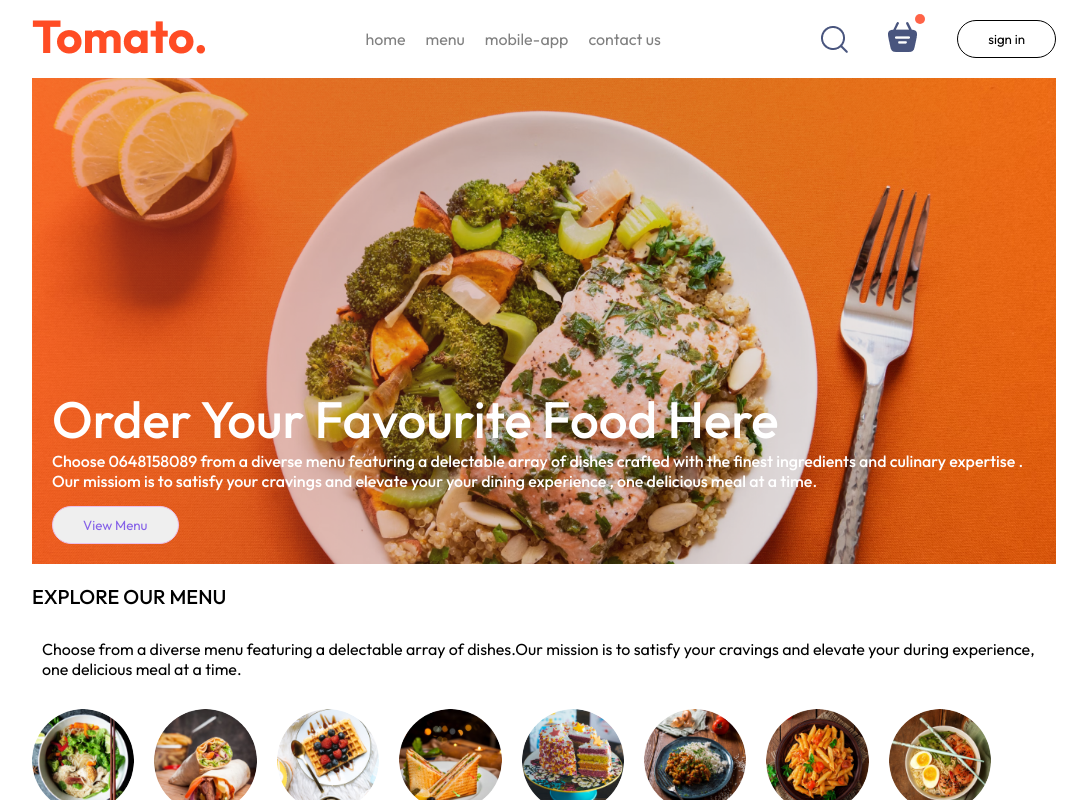
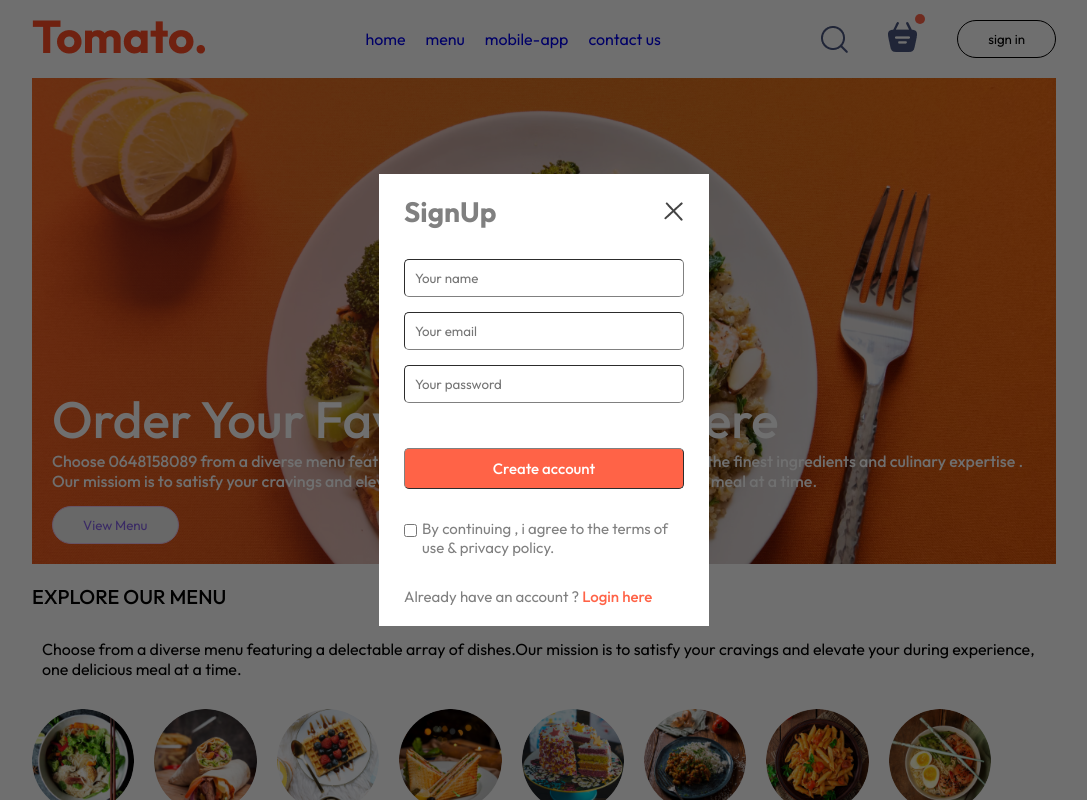
Before and after one commit to IzzaYoucef/Full-Stack-Food-Delivery-Website, a React (Vite) app in the folder frontend/: page / in a window 1280 px wide. Both pictures are taken after a click on the button "sign in". Shown: the top 800 px of the page, without its empty margins (96-1183 px from the left). Built offline with nearby package versions, Linux system fonts and the light colour scheme.

Commit message:
complete Navbar logic , add sign in and sign up page

```diff
--- a/frontend/src/App.jsx
+++ b/frontend/src/App.jsx
@@ -1,14 +1,21 @@
-import React from 'react'
+import React, { useEffect, useState } from 'react'
 import Navbar from './components/Navbar/Navbar'
 import { Route, Routes } from 'react-router-dom'
 import Home from './pages/Home/Home'
 import Footer from './components/Footer/Footer'
+import LoginPopup from './components/LoginPopup/LoginPopup'
 
 const App = () => {
+   const [showState , setShowState] = useState(false);
+   useEffect(()=>{
+      console.log("Changd") ;
+   } , [showState]) ;
+
   return (
     <>
+    {showState ? <LoginPopup showState={showState} setShowState={setShowState} /> : <></>}
     <div className='app'>
-       <Navbar/>
+       <Navbar setShowState={setShowState}/>
        <Routes>
           <Route path='/' element={<Home/>}/>
        </Routes>
--- a/frontend/src/components/AppDownload/AppDownload.jsx
+++ b/frontend/src/components/AppDownload/AppDownload.jsx
@@ -4,7 +4,7 @@ import { assets } from '../../assets/frontend_assets/assets'
 
 const AppDownload = () => {
   return (
-    <div className='download-information-content'>
+    <div className='download-information-content' id='mobile-app'>
         <h2>For Better Experience Download <br /><span>Tomato App</span></h2>
         <div className="download-links">
             <img src={assets.play_store} alt="Google play" />
--- a/frontend/src/components/ExploreMenu/ExploreMenu.jsx
+++ b/frontend/src/components/ExploreMenu/ExploreMenu.jsx
@@ -3,7 +3,7 @@ import { assets, menu_list } from "../../assets/frontend_assets/assets";
 import './ExploreMenu.css'
 const ExploreMenu = ({category , setCategory}) => {
     return (
-        <div className="Explore-menu">
+        <div className="Explore-menu" id="explore-menu">
              <div className="title">
                 <h2>Explore our menu</h2>
              </div>
@@ -14,7 +14,7 @@ const ExploreMenu = ({category , setCategory}) => {
              <div className="items-of-menu">
                 {menu_list.map((item , index) => {
                     return (
-                        <div className="item" onClick={() => {setCategory(prev => prev === item.menu_name ? "all" : item.menu_name)}} key={index}>
+                        <div className="item" id="explore-menu" onClick={() => {setCategory(prev => prev === item.menu_name ? "all" : item.menu_name)}} key={index}>
                             <img className={category === item.menu_name ? "active" : ""} src={item.menu_image} alt="menu imqge" />
                             <br />
                             <p>{item.menu_name}</p>
--- a/frontend/src/components/Footer/Footer.jsx
+++ b/frontend/src/components/Footer/Footer.jsx
@@ -4,7 +4,7 @@ import './Footer.css'
 
 const Footer = () => {
     return (
-        <div className="footer">
+        <div className="footer" id="contact-us">
             <div className="footerContent">
                 <div className="left-side-content">
                     <img src={assets.logo} alt="" />
--- /dev/null
+++ b/frontend/src/components/LoginPopup/LoginPopup.css
@@ -0,0 +1,69 @@
+.login-pop-up {
+    width: 100%;
+    height: 100%;
+    position: absolute;
+    background-color: #00000090;
+    z-index: 1;
+    display: grid;
+}
+.form-validation {
+    padding: 10px 20px;
+    background-color: #fff;
+    color: #808080;
+    padding: 20px 25px;
+    width: max(23vw , 330px);
+    place-self: center;
+    display: grid;
+    font-size: 14px;
+    gap: 30px;
+}
+.form-validation .head-info {
+    display: flex;
+    align-items: center;
+    justify-content: space-between;
+}
+.head-info img {
+    cursor: pointer;
+}
+.form-login-pop-up-buttons input {
+    margin-bottom: 15px;
+    border-radius: 5px ;
+    border-color: #808080 ;
+    padding: 10px;
+    width: 100%;
+    border-width: 1px;
+    outline: none;
+}
+
+button.btn {
+    padding: 10px 15px;
+    color: #fff;
+    background-color: tomato;
+    outline: none;
+    border-width: 1px;
+    text-align: center;
+    cursor: pointer;
+    font-size: 15px;
+    font-weight: 500;
+    border-radius: 5px;
+    border-color: #808080;
+}
+.login-pop-up-condtions {
+    display: flex;
+    justify-content: space-between;
+}
+.login-pop-up-condtions p {
+    margin-left: 5px;
+}
+.login-pop-up-condtions input{
+    cursor: pointer;
+    margin-bottom: 15px;
+}
+.form-validation p span {
+    cursor: pointer ;
+    color: tomato;
+    font-weight: 500;
+}
+.form-validation p {
+    font-size: 15px;
+}
--- /dev/null
+++ b/frontend/src/components/LoginPopup/LoginPopup.jsx
@@ -0,0 +1,42 @@
+import React, { useState } from "react";
+import './LoginPopup.css'
+import { assets } from "../../assets/frontend_assets/assets";
+
+const LoginPopup = ({showState , setShowState}) => {
+
+    const [currentState , setCurrentStat] = useState("SignUp") ;
+
+    return (
+        <div className="login-pop-up">
+            <form className="form-validation">
+                <di className="head-info">
+                    <h1>{currentState}</h1>
+                    <img onClick={()=>setShowState(false)} src={assets.cross_icon} alt="" />
+
+                </di>
+                {currentState === "SignUp"
+                ?<div className="form-login-pop-up-buttons" id="sign-in">
+                    <input type="text" placeholder="Your name" required />
+                    <input type="text" placeholder="Your email" required />
+                    <input type="password" placeholder="Your password" required />
+                </div> :
+                <div className="form-login-pop-up-buttons" id="login">
+                    <input type="text" placeholder="Your email" />
+                    <input type="password" placeholder="Your password" />
+                </div>
+                }
+                <button className="btn">{currentState === "SignUp" ? "Create account" : "Login"}</button>
+                <div className="login-pop-up-condtions">
+                    <input type="checkbox" />
+                    <p>By continuing , i agree to the terms of use & privacy policy.</p>
+                </div>
+                {currentState === "SignUp"
+                 ? <p>Already have an account ? <span onClick={()=>setCurrentStat("Login")}>Login here </span></p>
+                 : <p>Create a new account ? <span onClick={()=>setCurrentStat("SignUp")}>Sign up here</span></p>
+                }
+            </form>
+        </div>
+    )
+}
+
+export default LoginPopup ;
--- a/frontend/src/components/Navbar/Navbar.jsx
+++ b/frontend/src/components/Navbar/Navbar.jsx
@@ -1,7 +1,8 @@
 import React, { useState } from 'react'
 import './Navbar.css'
 import { assets } from '../../assets/frontend_assets/assets'
-const Navbar = () => {
+import {Link} from 'react-router-dom'
+const Navbar = ({setShowState}) => {
 
   const [menu , setmenu] = useState('')
   return (
@@ -12,10 +13,10 @@ const Navbar = () => {
 
          <div className="navbar-menu">
             <ul className="links">
-                <li onClick={() => setmenu("home")} className={menu == 'home' ? 'active' : '' }>home</li>
-                <li onClick={() => setmenu("menu")} className={menu == 'menu' ? 'active' : '' }>menu</li>
-                <li onClick={() => setmenu("mobile-app")} className={menu == 'mobile-app' ? 'active' : ''}>mobile-app</li>
-                <li onClick={() => setmenu("contact-us")} className={menu == 'contact-us' ? 'active' : ''}>contact us</li>
+                <Link to='/' onClick={() => setmenu("home")} className={menu == 'home' ? 'active' : '' }>home</Link>
+                <a href='#explore-menu' onClick={() => setmenu("menu")} className={menu == 'menu' ? 'active' : '' }>menu</a>
+                <a href='#mobile-app' onClick={() => setmenu("mobile-app")} className={menu == 'mobile-app' ? 'active' : ''}>mobile-app</a>
+                <a href='#contact-us' onClick={() => setmenu("contact-us")} className={menu == 'contact-us' ? 'active' : ''}>contact us</a>
             </ul>
          </div>
 
@@ -25,7 +26,7 @@ const Navbar = () => {
               <img src={assets.basket_icon} alt="basket icon" />
               <div className="dot"></div>
             </div>
-            <button className='sign-in'>sign in</button>
+            <button className='sign-in' onClick={()=>setShowState(true)}>sign in</button>
          </div>
     </div>
   )
--- a/frontend/src/index.css
+++ b/frontend/src/index.css
@@ -4,6 +4,7 @@
   margin: 0;
   box-sizing: border-box;
   font-family: 'outfit';
+  scroll-behavior: smooth;
 }
 
 body{
```
